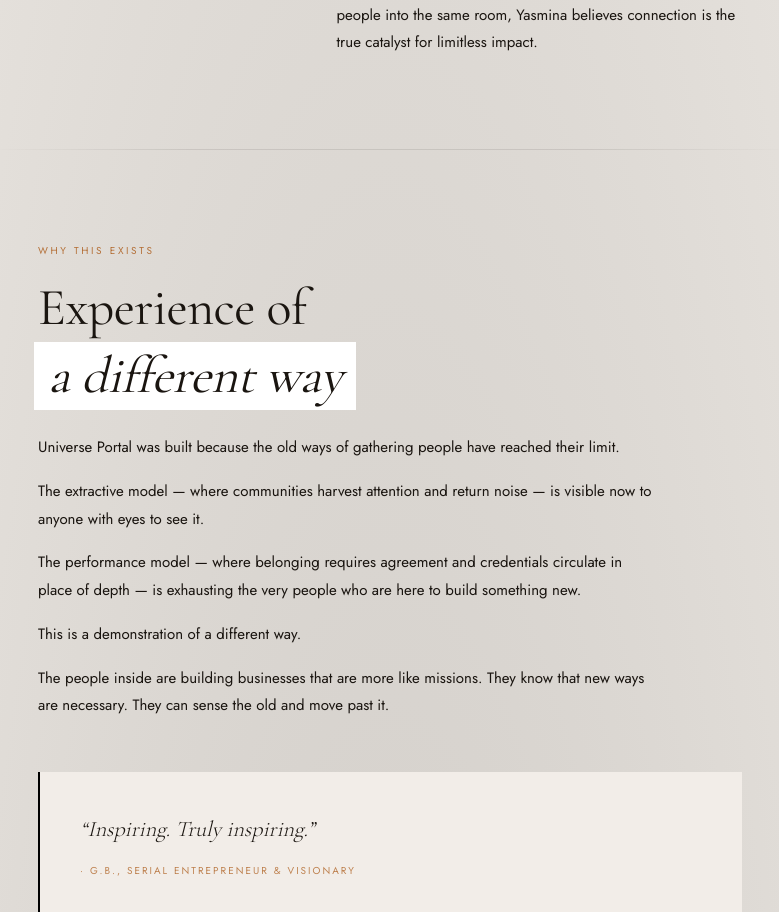
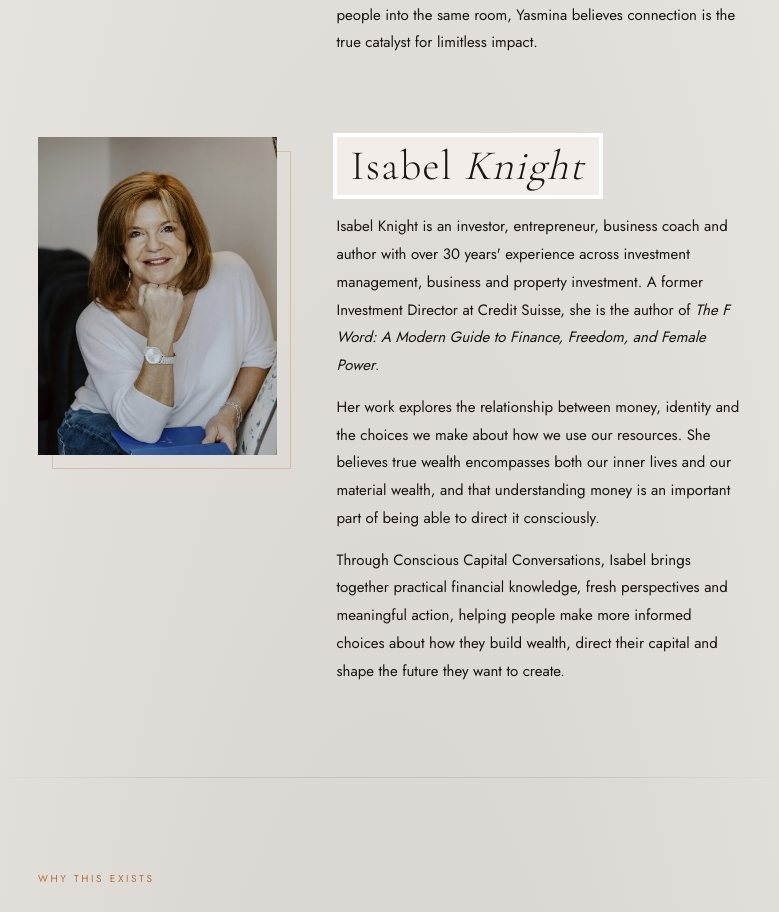
Before and after one commit to Airful/aelia-kos-website, a Next.js app: page /portal in a window 1280 px wide. Shown: the part 8280-9192 px from the top of the page, without its empty margins (250-1029 px from the left). Built offline with nearby package versions, Linux system fonts and the light colour scheme.

Commit message:
Add Isabel Knight guide to portal
Co-Authored-By: Claude Opus 5.5 <noreply@anthropic.com>

```diff
--- a/src/app/portal/page.tsx
+++ b/src/app/portal/page.tsx
@@ -714,6 +714,57 @@ export default function PortalPage() {
               </div>
             </AnimatedSection>
           </div>
+
+          <div className="grid grid-cols-1 md:grid-cols-[1fr_1.7fr] gap-15 items-start mt-20">
+            <AnimatedSection>
+              <div className="relative max-w-[240px] md:max-w-none">
+                <Image
+                  src="/isabel-knight.jpg"
+                  alt="Isabel Knight"
+                  width={300}
+                  height={367}
+                  loading="eager"
+                  className="w-full aspect-[3/4] object-cover object-center relative z-[1] contrast-[1.05] saturate-[0.88]"
+                />
+                <div className="absolute top-3.5 left-3.5 -right-3.5 -bottom-3.5 border border-[rgba(169,84,15,0.22)] pointer-events-none" />
+              </div>
+            </AnimatedSection>
+            <AnimatedSection delay={0.15}>
+              <div
+                className="inline-block bg-white px-3.5 py-1.5 shadow-[0_0_0_4px_#ffffff] text-[42px] font-light text-[#1a1510] mb-[18px] leading-[1.1] tracking-[0.03em]"
+                style={{ fontFamily: "var(--font-serif)" }}
+              >
+                Isabel <em className="italic text-[#1a1510]">Knight</em>
+              </div>
+              <div className="text-[15px] leading-[1.85] text-[#1a1510] max-w-[540px] space-y-3.5">
+                <p>
+                  Isabel Knight is an investor, entrepreneur, business coach and
+                  author with over 30 years&apos; experience across investment
+                  management, business and property investment. A former
+                  Investment Director at Credit Suisse, she is the author of{" "}
+                  <em>
+                    The F Word: A Modern Guide to Finance, Freedom, and Female
+                    Power
+                  </em>
+                  .
+                </p>
+                <p>
+                  Her work explores the relationship between money, identity
+                  and the choices we make about how we use our resources. She
+                  believes true wealth encompasses both our inner lives and our
+                  material wealth, and that understanding money is an important
+                  part of being able to direct it consciously.
+                </p>
+                <p>
+                  Through Conscious Capital Conversations, Isabel brings
+                  together practical financial knowledge, fresh perspectives and
+                  meaningful action, helping people make more informed choices
+                  about how they build wealth, direct their capital and shape
+                  the future they want to create.
+                </p>
+              </div>
+            </AnimatedSection>
+          </div>
         </section>
 
         <Divider />
```
Also changed, not shown: public/isabel-knight.jpg (added).
